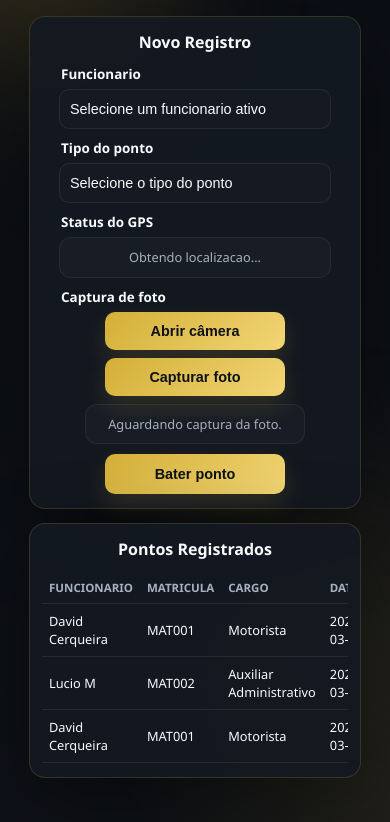
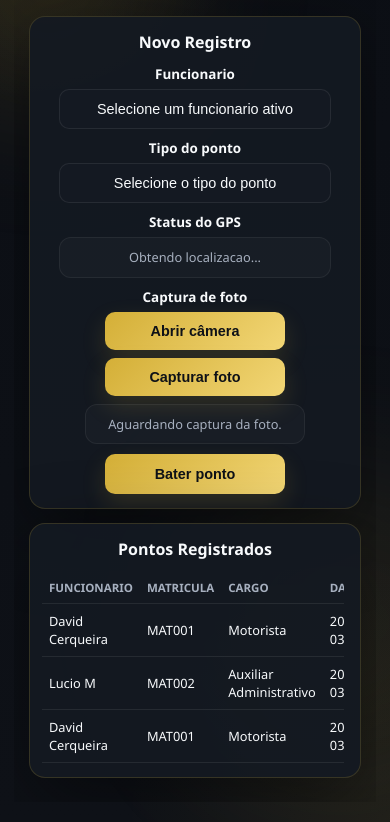
Before and after one commit to m27oliveira89-prog/MJ_PONTO_GESTAO, a Flask app: page /ponto/ in a window 390 px wide. Shown: the part 210-1032 px from the top of the page. Run offline with Flask 3, Linux system fonts and the light colour scheme; the visitor is signed in with stand-in values (Sample User, id 1).

Commit message:
fix ponto_service e ajustes mobile relatorio pdf

```diff
--- a/templates/ponto.html
+++ b/templates/ponto.html
@@ -178,7 +178,9 @@
         }
 
         .table-wrapper {
+            max-width: 100%;
             overflow-x: auto;
+            width: 100%;
         }
 
         table {
@@ -218,6 +220,7 @@
         @media (max-width: 640px) {
             .page-shell {
                 max-width: 390px;
+                overflow-x: hidden;
                 padding: 14px 0 24px;
             }
 
@@ -259,6 +262,7 @@
                 border-radius: 16px;
                 margin: 0 auto;
                 max-width: 332px;
+                overflow: hidden;
                 padding: 14px;
                 width: 100%;
             }
@@ -281,6 +285,10 @@
                 width: 100%;
             }
 
+            .field-group {
+                justify-items: center;
+            }
+
             .field-group .user-badge {
                 max-width: 100%;
                 width: 100%;
@@ -288,8 +296,8 @@
 
             .field-group label {
                 font-size: 0.84rem;
-                padding-left: 2px;
-                text-align: left;
+                padding-left: 0;
+                text-align: center;
             }
 
             .form-grid select,
@@ -297,9 +305,12 @@
                 font-size: 0.9rem;
                 min-height: 40px;
                 padding: 8px 10px;
+                text-align: center;
             }
 
             .camera-block {
+                display: grid;
+                justify-items: center;
                 width: 100%;
             }
 
@@ -312,6 +323,7 @@
 
             .camera-actions {
                 gap: 8px;
+                justify-items: center;
             }
 
             .camera-actions button,
@@ -345,6 +357,8 @@
 
             .table-wrapper {
                 margin: 0 -2px;
+                overflow-x: auto;
+                -webkit-overflow-scrolling: touch;
             }
 
             table {
```
